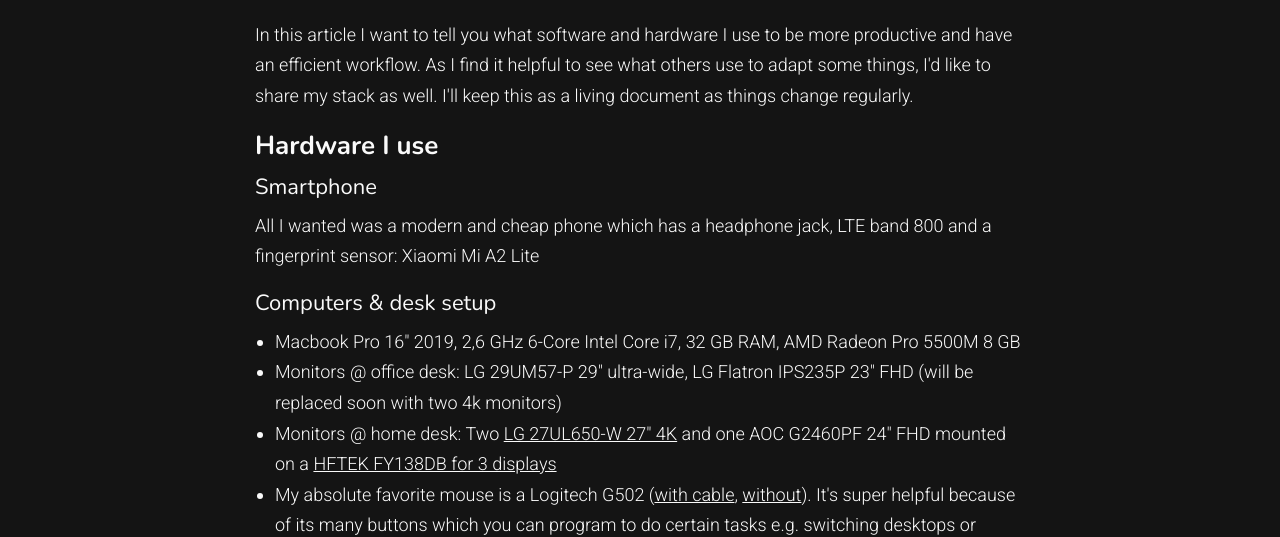
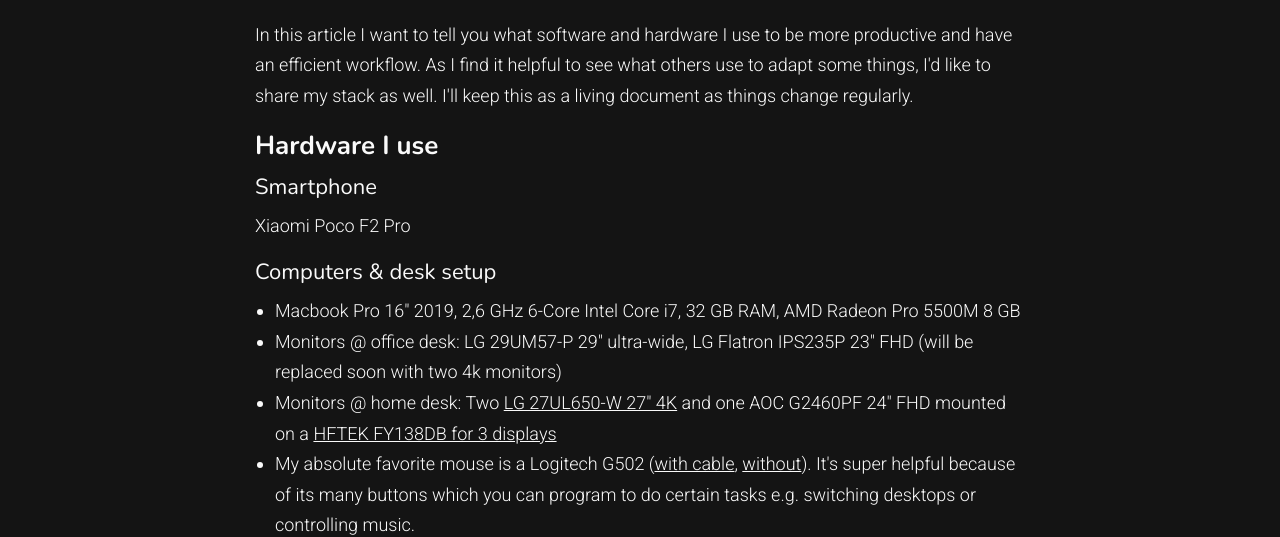
Before and after one commit to SimonMayerhofer/mayerhofer.it, a Gatsby site: page /uses/ in a window 1280 px wide. Shown: the part 267-804 px from the top of the page. Built offline with nearby package versions, Linux system fonts and the light colour scheme; Gatsby itself is replaced by a stand-in of ours; some packages are replaced by stand-ins of ours.

Commit message:
Update index.md

```diff
--- a/src/blog/uses/index.md
+++ b/src/blog/uses/index.md
@@ -9,7 +9,7 @@
 
 ### Smartphone
 
-All I wanted was a modern and cheap phone which has a headphone jack, LTE band 800 and a fingerprint sensor: Xiaomi Mi A2 Lite
+Xiaomi Poco F2 Pro
 
 ### Computers & desk setup
 
```
